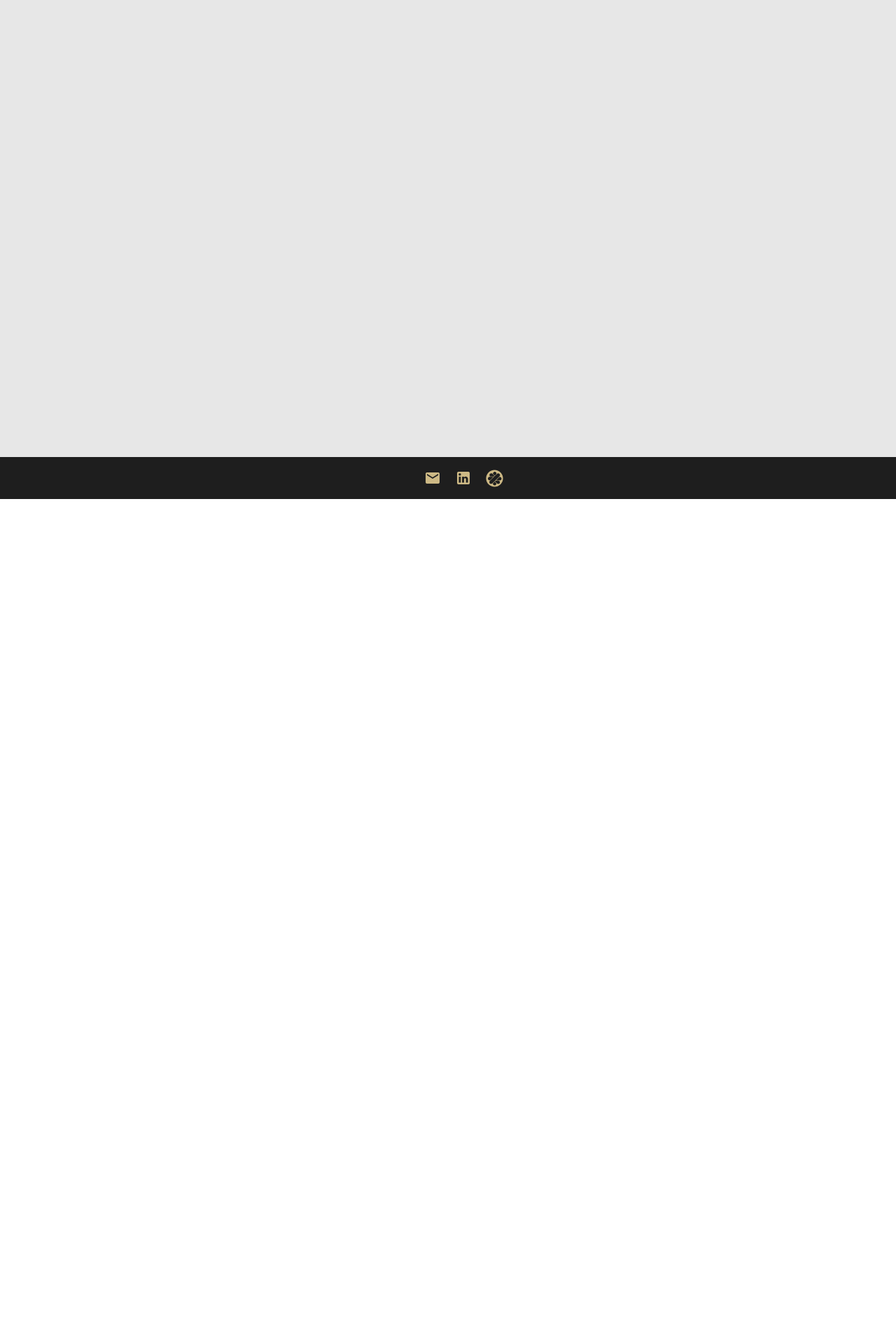
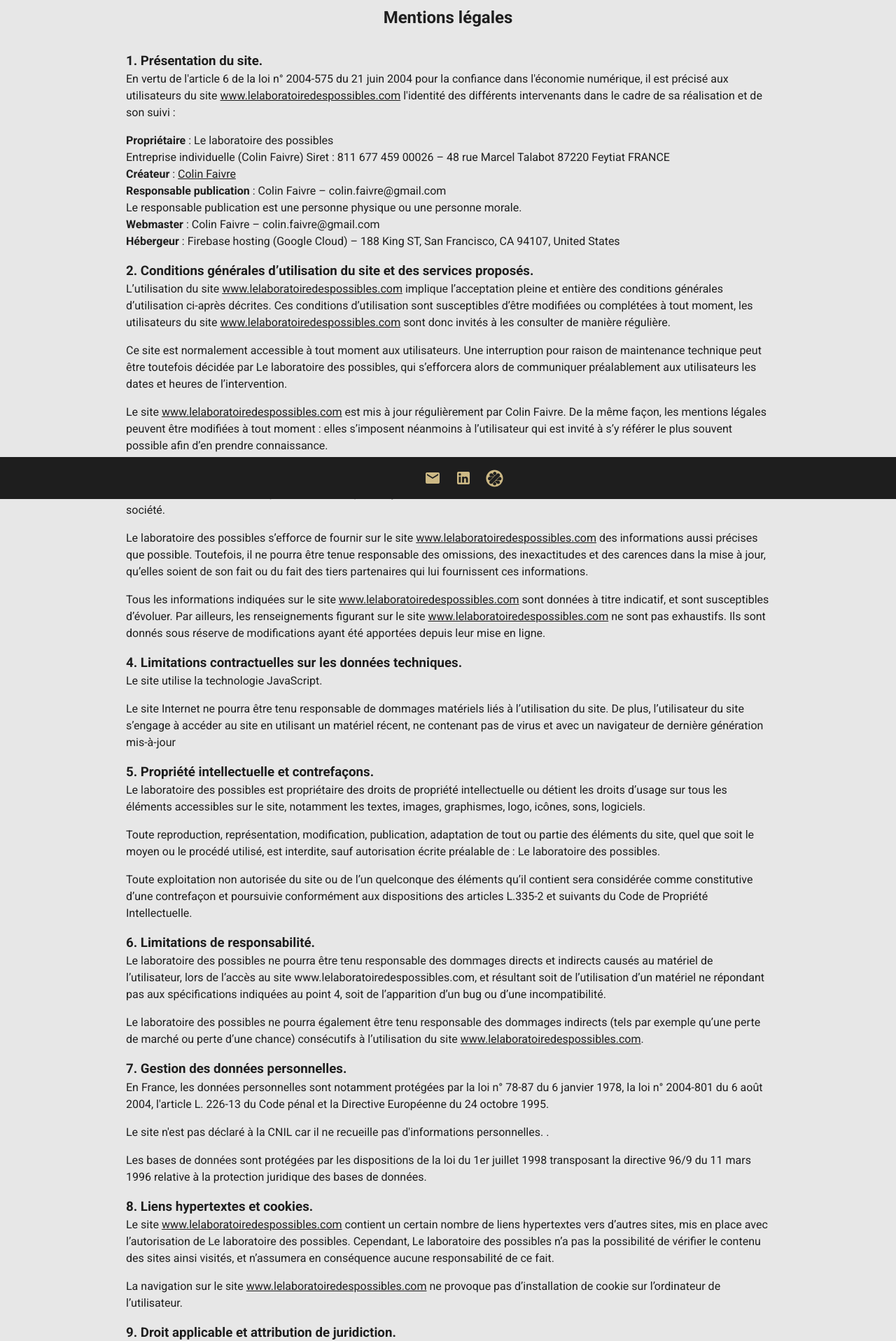
Before and after one commit to colinfaivre/LeLaboratoireDesPossibles, a Nuxt app: page /legal in a window 1280 px wide. Shown: the part 87-2003 px from the top of the page at 70% size. Before the commit the page ends 800 px from the top, so only its background shows below. Built offline with nearby package versions, Linux system fonts and the light colour scheme.

Commit message:
Add legals and fix default layout CSS

```diff
--- a/layouts/default.vue
+++ b/layouts/default.vue
@@ -4,8 +4,13 @@
       app
       color="primary"
       dark
+      class="pl-1"
     >
-      <v-app-bar-nav-icon role="menu" color="secondary" @click.stop="drawer = !drawer" />
+      <v-app-bar-nav-icon
+        role="menu"
+        color="secondary"
+        @click.stop="drawer = !drawer"
+      />
     </v-app-bar>
 
     <v-navigation-drawer
@@ -15,22 +20,22 @@
       dark
       app
     >
-      <v-list>
+      <v-list class="pt-0">
 
         <nuxt-link
           to="/"
         >
-          <v-list-item two-line tabindex="-1" link class="pt-3 pb-3">
-            <v-list-item-action>
+          <v-list-item two-line tabindex="-1" link class="pt-5 pb-5">
+            <v-list-item-action class="mr-2">
               <img
                 src="@/assets/images/labo-logo.svg"
                 alt=""
-                height="25px"
-                width="25px"
+                height="50px"
+                width="50px"
               >
             </v-list-item-action>
             <v-list-item-content>
-              <p class="brand secondary--text ma-0">
+              <p class="brand-font secondary--text ma-0 drawer-title">
                 Le laboratoire
                 <br>
                 des possibles
@@ -130,8 +135,14 @@ import Footer from '@/components/Footer'
 </script>
 
 <style lang="scss">
-.brand {
+body {
+  background-color: #1E1E1E;
+}
+.brand-font {
   font-family: 'Orbitron', sans-serif;
+}
+.drawer-title {
+  font-size: 18px;
 }
 .default-background {
   background: rgb(231, 231, 231);
--- a/pages/index.vue
+++ b/pages/index.vue
@@ -7,7 +7,7 @@
                 class="d-flex flex-column align-center justify-center top-screen"
             >
                 <img src="@/assets/images/labo-logo.svg" alt="Le laboratoire des possibles">
-                <h1 class="brand secondary--text">
+                <h1 class="brand-font z-up secondary--text">
                     Le laboratoire
                     <br/>
                     des possibles
@@ -97,7 +97,7 @@ export default {
 .btn {
     z-index: 2;
 }
-.brand {
+.z-up {
     z-index: 2;
 }
 .bottom-screen {
--- a/pages/legal.vue
+++ b/pages/legal.vue
@@ -1,5 +1,61 @@
 <template>
-  <div>Mentions légales</div>
+  <div class="page">
+    <h2 class="page-title">Mentions légales</h2>
+
+    <h3>1. Présentation du site.</h3>
+    <p>En vertu de l'article 6 de la loi n° 2004-575 du 21 juin 2004 pour la confiance dans l'économie numérique, il est précisé aux utilisateurs du site <a href="https://www.lelaboratoiredespossibles.com/">www.lelaboratoiredespossibles.com</a> l'identité des différents intervenants dans le cadre de sa réalisation et de son suivi :</p>
+    <p>
+      <strong>Propriétaire</strong> : Le laboratoire des possibles
+      <br>
+      Entreprise individuelle (Colin Faivre) Siret : 811 677 459 00026 – 48 rue Marcel Talabot 87220 Feytiat FRANCE<br />
+      <strong>Créateur</strong>  : <a href="Le laboratoire des possibles">Colin Faivre</a><br />
+      <strong>Responsable publication</strong> : Colin Faivre – colin.faivre@gmail.com<br />
+      Le responsable publication est une personne physique ou une personne morale.<br />
+      <strong>Webmaster</strong> : Colin Faivre – colin.faivre@gmail.com<br />
+      <strong>Hébergeur</strong> : Firebase hosting (Google Cloud) – 188 King ST, San Francisco, CA 94107, United States<br />
+    </p>
+
+    <h3>2. Conditions générales d’utilisation du site et des services proposés.</h3>
+    <p>L’utilisation du site <a href="https://www.lelaboratoiredespossibles.com/">www.lelaboratoiredespossibles.com</a> implique l’acceptation pleine et entière des conditions générales d’utilisation ci-après décrites. Ces conditions d’utilisation sont susceptibles d’être modifiées ou complétées à tout moment, les utilisateurs du site <a href="https://www.lelaboratoiredespossibles.com/">www.lelaboratoiredespossibles.com</a> sont donc invités à les consulter de manière régulière.</p>
+    <p>Ce site est normalement accessible à tout moment aux utilisateurs. Une interruption pour raison de maintenance technique peut être toutefois décidée par Le laboratoire des possibles, qui s’efforcera alors de communiquer préalablement aux utilisateurs les dates et heures de l’intervention.</p>
+    <p>Le site <a href="https://www.lelaboratoiredespossibles.com/">www.lelaboratoiredespossibles.com</a> est mis à jour régulièrement par Colin Faivre. De la même façon, les mentions légales peuvent être modifiées à tout moment : elles s’imposent néanmoins à l’utilisateur qui est invité à s’y référer le plus souvent possible afin d’en prendre connaissance.</p>
+
+    <h3>3. Description des services fournis.</h3>
+    <p>Le site <a href="https://www.lelaboratoiredespossibles.com/">www.lelaboratoiredespossibles.com</a> a pour objet de fournir une information concernant l’ensemble des activités de la société.</p>
+    <p>Le laboratoire des possibles s’efforce de fournir sur le site <a href="https://www.lelaboratoiredespossibles.com/">www.lelaboratoiredespossibles.com</a> des informations aussi précises que possible. Toutefois, il ne pourra être tenue responsable des omissions, des inexactitudes et des carences dans la mise à jour, qu’elles soient de son fait ou du fait des tiers partenaires qui lui fournissent ces informations.</p>
+    <p>Tous les informations indiquées sur le site <a href="https://www.lelaboratoiredespossibles.com/">www.lelaboratoiredespossibles.com</a> sont données à titre indicatif, et sont susceptibles d’évoluer. Par ailleurs, les renseignements figurant sur le site <a href="https://www.lelaboratoiredespossibles.com/">www.lelaboratoiredespossibles.com</a> ne sont pas exhaustifs. Ils sont donnés sous réserve de modifications ayant été apportées depuis leur mise en ligne.</p>
+
+    <h3>4. Limitations contractuelles sur les données techniques.</h3>
+    <p>Le site utilise la technologie JavaScript.</p>
+    <p>Le site Internet ne pourra être tenu responsable de dommages matériels liés à l’utilisation du site. De plus, l’utilisateur du site s’engage à accéder au site en utilisant un matériel récent, ne contenant pas de virus et avec un navigateur de dernière génération mis-à-jour</p>
+
+    <h3>5. Propriété intellectuelle et contrefaçons.</h3>
+    <p>Le laboratoire des possibles est propriétaire des droits de propriété intellectuelle ou détient les droits d’usage sur tous les éléments accessibles sur le site, notamment les textes, images, graphismes, logo, icônes, sons, logiciels.</p>
+    <p>Toute reproduction, représentation, modification, publication, adaptation de tout ou partie des éléments du site, quel que soit le moyen ou le procédé utilisé, est interdite, sauf autorisation écrite préalable de : Le laboratoire des possibles.</p>
+    <p>Toute exploitation non autorisée du site ou de l’un quelconque des éléments qu’il contient sera considérée comme constitutive d’une contrefaçon et poursuivie conformément aux dispositions des articles L.335-2 et suivants du Code de Propriété Intellectuelle.</p>
+
+    <h3>6. Limitations de responsabilité.</h3>
+    <p>Le laboratoire des possibles ne pourra être tenu responsable des dommages directs et indirects causés au matériel de l’utilisateur, lors de l’accès au site www.lelaboratoiredespossibles.com, et résultant soit de l’utilisation d’un matériel ne répondant pas aux spécifications indiquées au point 4, soit de l’apparition d’un bug ou d’une incompatibilité.</p>
+    <p>Le laboratoire des possibles ne pourra également être tenu responsable des dommages indirects (tels par exemple qu’une perte de marché ou perte d’une chance) consécutifs à l’utilisation du site <a href="https://www.lelaboratoiredespossibles.com/">www.lelaboratoiredespossibles.com</a>.</p>
+
+    <h3>7. Gestion des données personnelles.</h3>
+    <p>En France, les données personnelles sont notamment protégées par la loi n° 78-87 du 6 janvier 1978, la loi n° 2004-801 du 6 août 2004, l'article L. 226-13 du Code pénal et la Directive Européenne du 24 octobre 1995.</p>
+    <p>Le site n'est pas déclaré à la CNIL car il ne recueille pas d'informations personnelles. .</p>
+    <p>Les bases de données sont protégées par les dispositions de la loi du 1er juillet 1998 transposant la directive 96/9 du 11 mars 1996 relative à la protection juridique des bases de données.</p>
+
+    <h3>8. Liens hypertextes et cookies.</h3>
+    <p>Le site <a href="https://www.lelaboratoiredespossibles.com/">www.lelaboratoiredespossibles.com</a> contient un certain nombre de liens hypertextes vers d’autres sites, mis en place avec l’autorisation de Le laboratoire des possibles. Cependant, Le laboratoire des possibles n’a pas la possibilité de vérifier le contenu des sites ainsi visités, et n’assumera en conséquence aucune responsabilité de ce fait.</p>
+    <p>La navigation sur le site <a href="https://www.lelaboratoiredespossibles.com/">www.lelaboratoiredespossibles.com</a> ne provoque pas d’installation de cookie sur l’ordinateur de l’utilisateur.
+
+    <h3>9. Droit applicable et attribution de juridiction.</h3>
+    <p>Tout litige en relation avec l’utilisation du site <a href="https://www.lelaboratoiredespossibles.com/">www.lelaboratoiredespossibles.com</a> est soumis au droit français. Il est fait attribution exclusive de juridiction aux tribunaux compétents de Paris.</p>
+
+    <h3>10. Les principales lois concernées.</h3>
+    <p>Loi n° 78-17 du 6 janvier 1978, notamment modifiée par la loi n° 2004-801 du 6 août 2004 relative à l'informatique, aux fichiers et aux libertés.</p>
+    <p> Loi n° 2004-575 du 21 juin 2004 pour la confiance dans l'économie numérique.</p>
+
+    <a target="_blank" href="https://www.subdelirium.com/generateur-de-mentions-legales/" alt="Générateur de mentions légales">subdelirium.com</a>
+  </div>
 </template>
 
 <script>
@@ -8,6 +64,17 @@ export default {
 }
 </script>
 
-<style lang="sass" scoped>
+<style lang="scss" scoped>
+.page {
+  padding: 20px;
+  padding-top: 30px;
+  max-width: 960px;
+  margin: auto;
+  color: #1E1E1E;
+}
+.page-title {
+  text-align: center;
+  padding-bottom: 30px;
+}
 
 </style>
```
